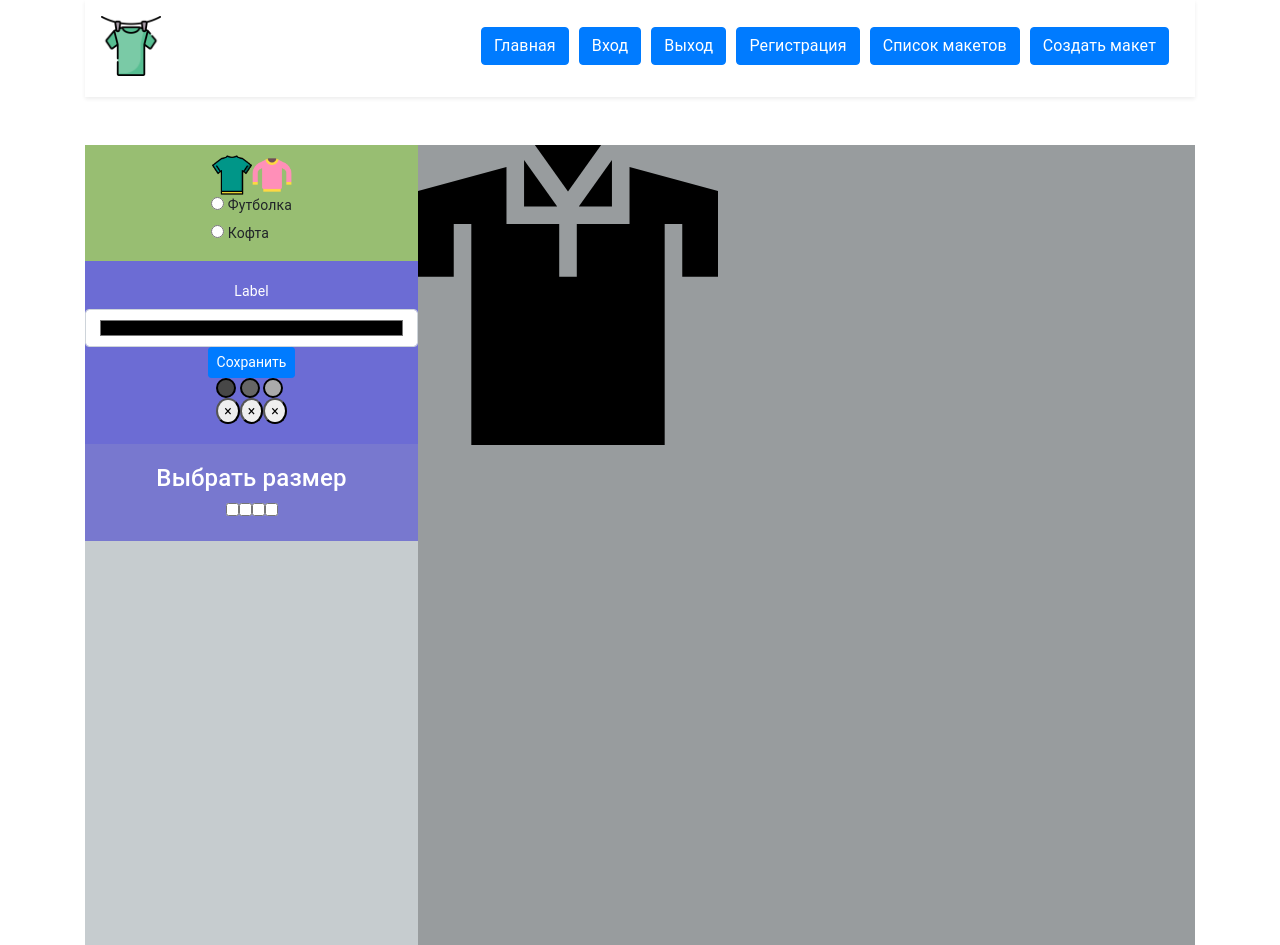
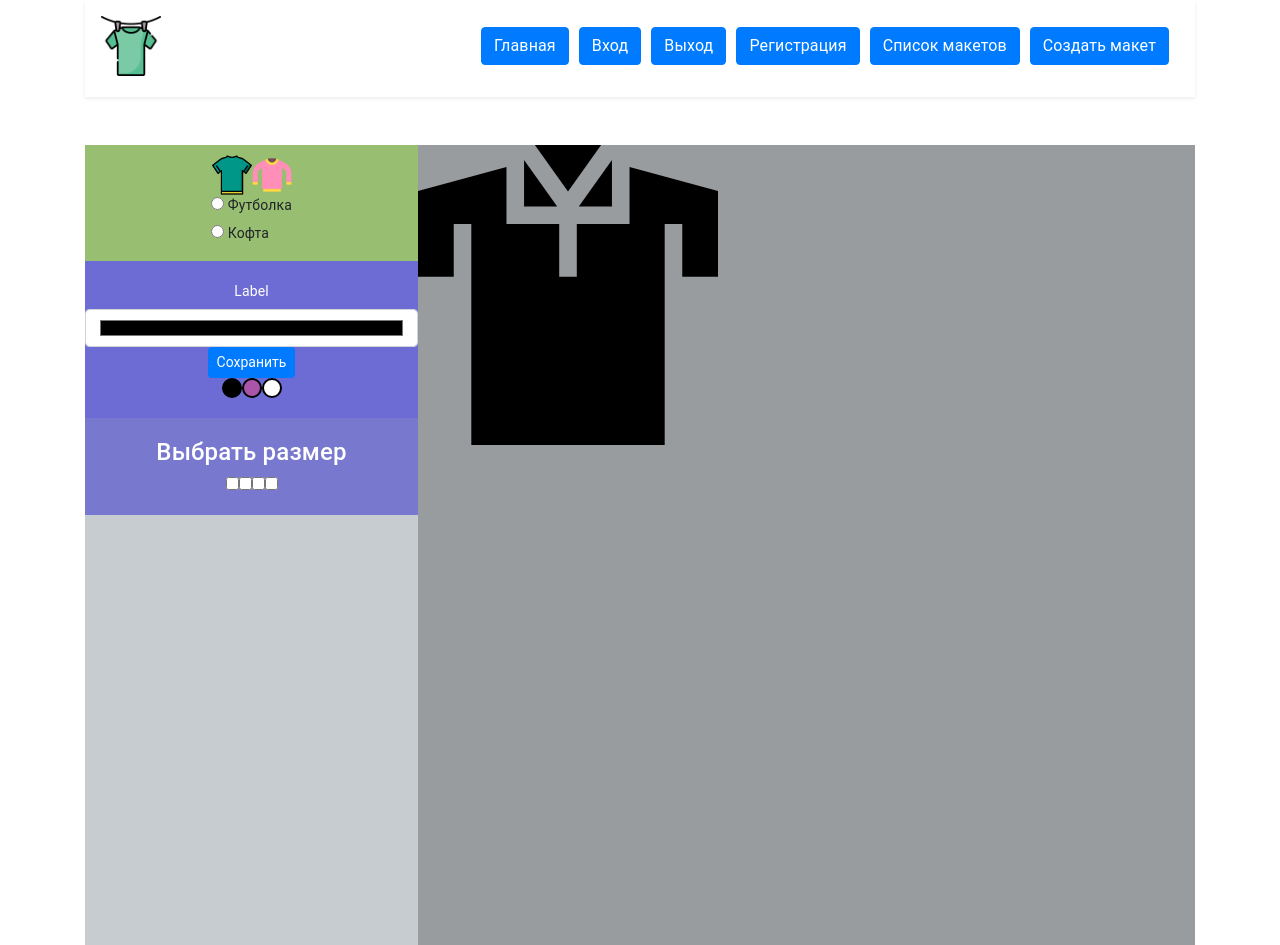
Before and after one commit to PIPSKVIK/my-print, a Vue app: page /layout-constructor in a window 1280 px wide. Built offline with nearby package versions, Linux system fonts and the light colour scheme.

Commit message:
Реализован метод добавления выбранного цвета в массив > Отсалось сделать фильтр на проверку уже имеющегося цвета и блакировать кнопку Сохранить

```diff
--- a/src/components/constructorLeftSide/TypeColors.vue
+++ b/src/components/constructorLeftSide/TypeColors.vue
@@ -12,8 +12,8 @@
     </BaseButton>
     <ul class="color-list">
       <li v-for="currentColor in currentColors" :key="currentColor.currentColor">
-        <div class="current-color" :style="{ 'background': currentColor.color }"></div>
-        <button class="color-btn" @click="$emit('removeColor', currentColor.id )">&times;</button>
+        <div class="current-color" :style="{ 'background': currentColor }"></div>
+        <!-- <button class="color-btn" @click="$emit('removeColor', currentColor.id )">&times;</button> -->
       </li>
     </ul>
   </div>
--- a/src/views/layoutPage/LayoutConstructor.vue
+++ b/src/views/layoutPage/LayoutConstructor.vue
@@ -30,7 +30,6 @@
         <TypeColors
           v-model="typeColor"
           :currentColors="currentColors"
-          @removeColor="removeColor"
           @saveCurrentColor="saveCurrentColor"
         />
       </div>
@@ -60,19 +59,15 @@ export default {
     return {
       typeColor: '#000000',
       subjectsType: '',
-      currentColors: [
-        { id: 1, color: '#474747' },
-        { id: 2, color: '#666666' },
-        { id: 3, color: '#aaaaaa' }
-      ]
+      currentColors: ['#000000', '#aa55aa', '#ffffff']
     }
   },
   methods: {
-    removeColor (id) {
-      this.currentColors = this.currentColors.filter(t => t.id !== id)
-    },
+    // removeColor (id) {
+    //   this.currentColors = this.currentColors.filter(t => t.id !== id)
+    // },
     saveCurrentColor () {
-      console.log(this.typeColor)
+      this.currentColors.push(this.typeColor)
     }
   }
 }
```
